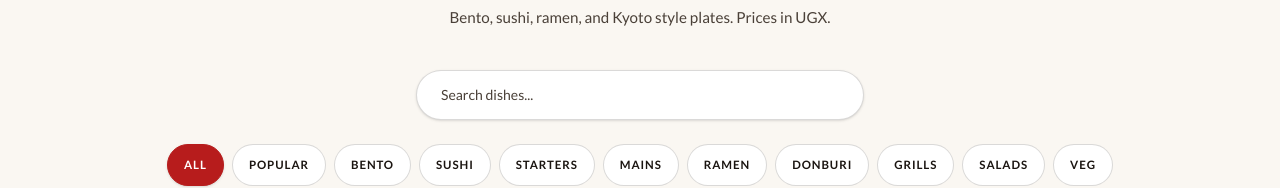
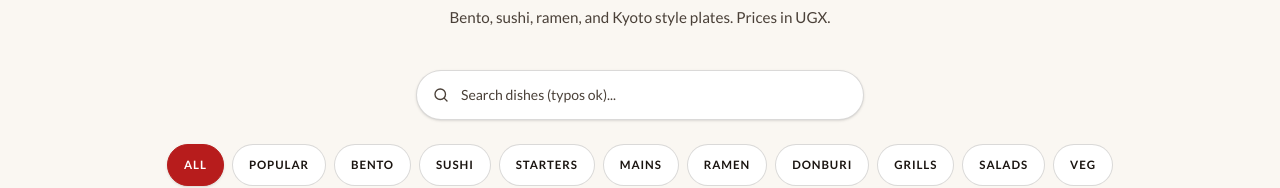
Before and after one commit to DaviesMenace1/izumi-restaurant-lounge, a Next.js app: page /menu in a window 1280 px wide. Shown: the part 260-448 px from the top of the page. Built offline with nearby package versions, Linux system fonts and the light colour scheme.

Commit message:
Menu page uses fuzzy search for typo-tolerant results

```diff
--- a/src/app/menu/page.tsx
+++ b/src/app/menu/page.tsx
@@ -1,8 +1,9 @@
 "use client";
 
-import { useMemo, useState } from "react";
+import { useMemo, useState, useEffect } from "react";
 import Link from "next/link";
 import Image from "next/image";
+import { useSearchParams } from "next/navigation";
 import {
   categories,
   dishes,
@@ -10,6 +11,7 @@ import {
   type CategorySlug,
 } from "@/data/menu";
 import MenuCard from "@/components/MenuCard";
+import { dishMatchesQuery } from "@/lib/fuzzySearch";
 
 type Filter = "all" | CategorySlug | "popular" | "vegetarian" | "spicy";
 
@@ -26,8 +28,15 @@ const categoryImages: Record<CategorySlug, string> = {
 };
 
 export default function MenuPage() {
+  const searchParams = useSearchParams();
   const [filter, setFilter] = useState<Filter>("all");
   const [q, setQ] = useState("");
+
+  useEffect(() => {
+    const fromUrl = searchParams.get("q");
+    if (fromUrl) setQ(fromUrl);
+  }, [searchParams]);
+
   const showCategories = filter === "all" && !q.trim();
 
   const filtered = useMemo(() => {
@@ -38,13 +47,7 @@ export default function MenuPage() {
     else if (filter !== "all") list = list.filter((d) => d.category === filter);
 
     if (q.trim()) {
-      const s = q.toLowerCase();
-      list = list.filter(
-        (d) =>
-          d.name.toLowerCase().includes(s) ||
-          d.description.toLowerCase().includes(s) ||
-          d.tags.some((t) => t.includes(s))
-      );
+      list = list.filter((d) => dishMatchesQuery(d, q));
     }
     return list;
   }, [filter, q]);
@@ -67,13 +70,28 @@ export default function MenuPage() {
           </div>
 
           <div className="mb-6 flex justify-center">
-            <input
-              type="search"
-              placeholder="Search dishes..."
-              value={q}
-              onChange={(e) => setQ(e.target.value)}
-              className="w-full max-w-md bg-white border border-[var(--border)] soft-pill text-[var(--text)] placeholder:text-[var(--text-muted)] px-6 py-3.5 text-sm font-medium focus:outline-none focus:border-[#b71c1c] shadow-sm"
-            />
+            <div className="relative w-full max-w-md">
+              <svg
+                width="18"
+                height="18"
+                viewBox="0 0 24 24"
+                fill="none"
+                stroke="currentColor"
+                strokeWidth="1.8"
+                className="absolute left-4 top-1/2 -translate-y-1/2 text-[var(--text-muted)] pointer-events-none"
+                aria-hidden
+              >
+                <circle cx="11" cy="11" r="7" />
+                <path d="M20 20l-3.5-3.5" strokeLinecap="round" />
+              </svg>
+              <input
+                type="search"
+                placeholder="Search dishes (typos ok)..."
+                value={q}
+                onChange={(e) => setQ(e.target.value)}
+                className="w-full bg-white border border-[var(--border)] soft-pill text-[var(--text)] placeholder:text-[var(--text-muted)] pl-11 pr-6 py-3.5 text-sm font-medium focus:outline-none focus:border-[#b71c1c] shadow-sm"
+              />
+            </div>
           </div>
 
           <div className="flex flex-wrap justify-center gap-2 mb-10">
@@ -151,7 +169,7 @@ export default function MenuPage() {
 
               {filtered.length === 0 && (
                 <p className="text-center text-[var(--text-muted)] py-16 font-medium">
-                  No dishes match your filters.
+                  No dishes match your search. Try another spelling.
                 </p>
               )}
             </>
```
